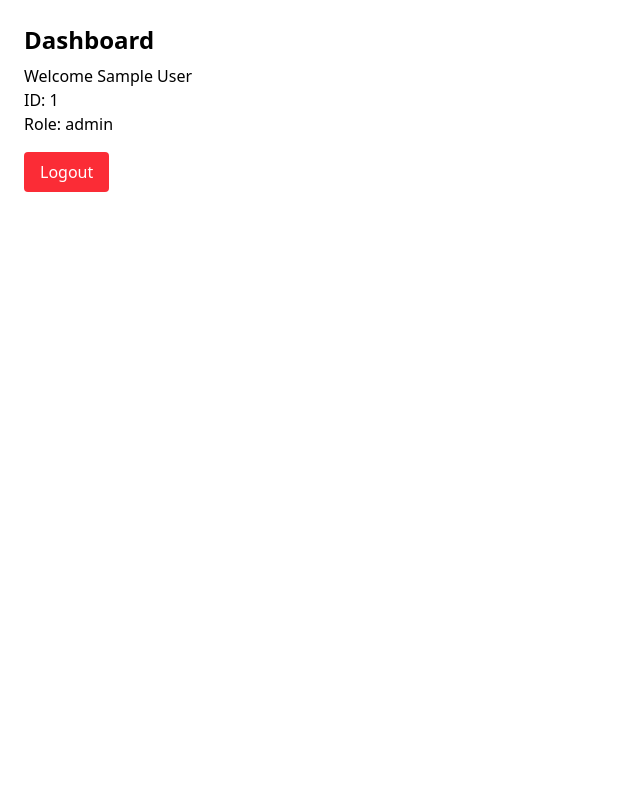
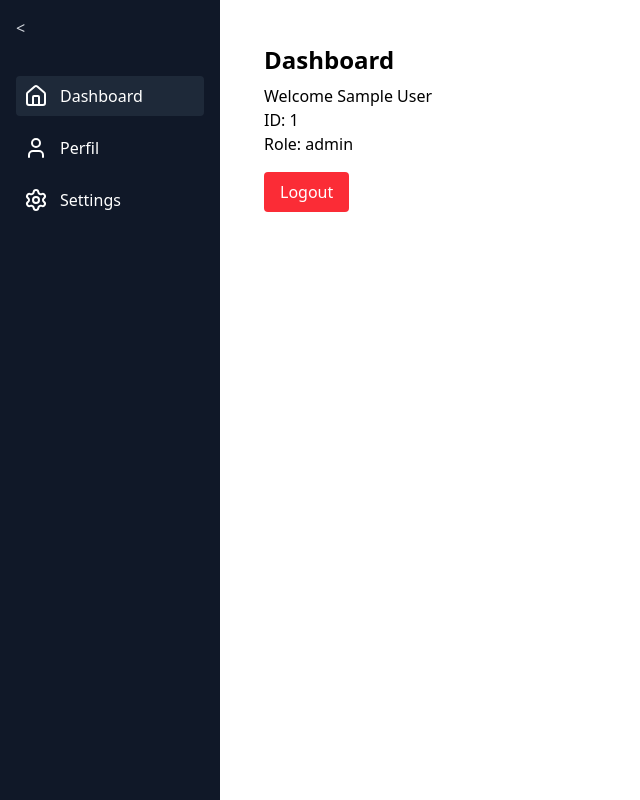
Before and after one commit to Emil-IX/My_Album_Fullstack_app, a React (Vite) app in the folder frontend/: page /dashboard in a window 1280 px wide. Shown: the whole page, without its empty margins (0-640 px from the left). Built offline with nearby package versions, Linux system fonts and the light colour scheme; no server answers; sample sign-in values are in the browser's storage.

Commit message:
v1.6 sidebar

```diff
--- a/frontend/package.json
+++ b/frontend/package.json
@@ -13,6 +13,7 @@
     "@tailwindcss/vite": "^4.1.13",
     "axios": "^1.12.0",
     "jwt-decode": "^4.0.0",
+    "lucide-react": "^0.544.0",
     "react": "^19.1.1",
     "react-dom": "^19.1.1",
     "react-router-dom": "^7.8.2"
--- a/frontend/src/App.jsx
+++ b/frontend/src/App.jsx
@@ -7,6 +7,7 @@ import ProtectedRoute from "./router/ProtectedRoute";
 import { Register } from "./pages/Register";
 import ForgotPassword from "./pages/ForgotPassword";
 import ResetPassword from "./pages/ResetPassword";
+import PrivateLayout from "./layouts/PrivateLayout";
 
 const App = () => {
   return (
@@ -18,14 +19,15 @@ const App = () => {
           <Route path="/register" element={<Register/>} />
           <Route path="/forgot-password" element={<ForgotPassword />} />
           <Route path="/reset-password/:token" element={<ResetPassword />} />
-          <Route
-            path="/dashboard"
-            element={
+
+          <Route path="/" element={ <PrivateLayout/> } >
+          <Route path="/dashboard" element={
               <ProtectedRoute>
                 <Dashboard />
               </ProtectedRoute>
-            }
-          />
+            } />
+
+          </Route>
           <Route path="*" element={<h1>Not Found</h1>} />
         </Routes>
       </BrowserRouter>
--- /dev/null
+++ b/frontend/src/components/Sidebar.jsx
@@ -0,0 +1,64 @@
+import { useState } from "react";
+import { Home, User, Settings } from "lucide-react";
+import { NavLink } from "react-router-dom"
+
+export default function Sidebar() {
+
+
+    const [open, setOpen] = useState(true);
+
+
+    return (
+
+        <div className="flex">
+            {/* Sidebar */}
+            <div
+                className={`${open ? "w-55" : "w-20"
+                    } bg-gray-900 text-white h-screen p-4 duration-300`}
+            >
+                {/* Botón para abrir/cerrar */}
+                <button
+                    onClick={() => setOpen(!open)}
+                    className="mb-6 text-gray-300 hover:text-white"
+                >
+                    {open ? "<" : ">"}
+                </button>
+
+                {/* Links */}
+                <NavLink
+                    to="/dashboard"
+                    className={({ isActive }) =>
+                        `flex items-center mt-3 gap-3 p-2 rounded cursor-pointer hover:bg-gray-700 ${isActive ? "bg-gray-800" : ""
+                        }`
+                    }
+                >
+                    <Home />
+                    {open && <span>Dashboard</span>}
+                </NavLink>
+
+                <NavLink
+                    to="/setting"
+                    className={({ isActive }) =>
+                        `flex items-center mt-3 gap-3 p-2 rounded cursor-pointer hover:bg-gray-700 ${isActive ? "bg-gray-800" : ""
+                        }`
+                    }
+                >
+                    <User />
+                    {open && <span>Perfil</span>}
+                </NavLink>
+
+                <NavLink
+                    to="/settings"
+                    className={({ isActive }) =>
+                        `flex items-center mt-3 gap-3 p-2 rounded cursor-pointer hover:bg-gray-700 ${isActive ? "bg-gray-800" : ""
+                        }`
+                    }
+                >
+                    <Settings />
+                    {open && <span>Settings</span>}
+                </NavLink>
+
+            </div>
+        </div>
+    )
+}
--- /dev/null
+++ b/frontend/src/layouts/PrivateLayout.jsx
@@ -0,0 +1,18 @@
+import Sidebar from "../components/Sidebar"
+import { Outlet } from "react-router-dom"
+
+export default function PrivateLayout() {
+    return (
+        <div className='PrincipalContent' style={{display:"flex"}}>
+            <Sidebar/>
+            <div style={{flex: 1 }}>
+
+                {/* Aqui va el header */}
+                <main style={{ padding: "20px"}}>
+                        <Outlet/>
+                </main>
+
+            </div>
+        </div>
+    )
+}
```
Also changed, not shown: 1 other file (tests, documents, lock files or other folders).
